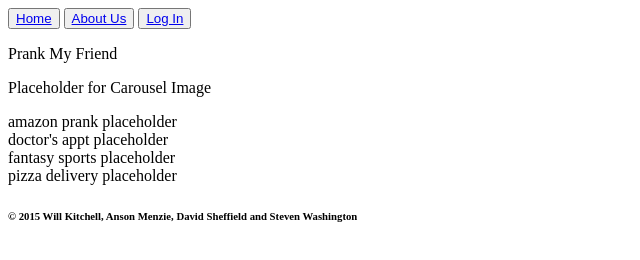
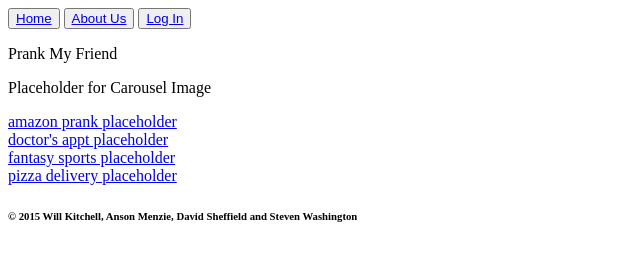
Before and after one commit to picklekitch/OriginalPranksters, a website: page public/index.html in a window 1280 px wide. Shown: the whole page, without its empty margins (0-640 px from the left). Drawn offline with nearby package versions, Linux system fonts and the light colour scheme.

Commit message:
added links on index.html

```diff
--- a/public/index.html
+++ b/public/index.html
@@ -20,10 +20,10 @@
       <p>Placeholder for Carousel Image</p>
     </div>
     <main>
-      <section id="left">amazon prank placeholder</section>
-      <section id="middle">doctor's appt placeholder</section>
-      <section id="right">fantasy sports placeholder</section>
-      <section id="bottom">pizza delivery placeholder</section>
+      <section id="left"><a href="amzn.html">amazon prank placeholder</a></section>
+      <section id="middle"><a href="doctor.html">doctor's appt placeholder</a></section>
+      <section id="right"><a href="fantasy.html">fantasy sports placeholder</a></section>
+      <section id="bottom"><a href="food.html">pizza delivery placeholder</a></section>
     </main>
 
     <footer>
```
Also changed, not shown: public/amzn.html (+1 -1 lines).
